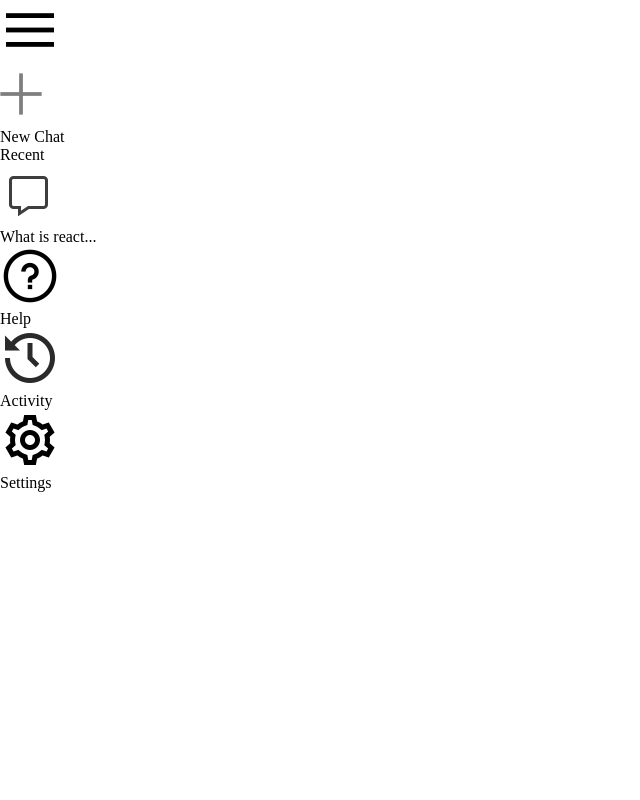
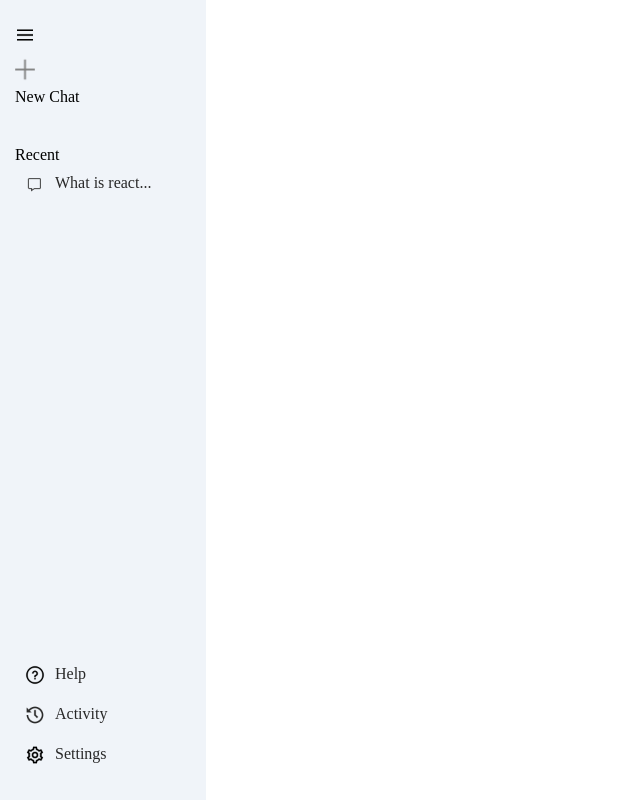
Before and after one commit to Vickymaurya1/Gemini-project, a React (Vite) app: page / in a window 1280 px wide. Shown: the whole page, without its empty margins (0-640 px from the left). Built offline with nearby package versions, Linux system fonts and the light colour scheme.

Commit message:
created the sidebar css

```diff
--- a/src/components/Sidebar/Sidebar.css
+++ b/src/components/Sidebar/Sidebar.css
@@ -0,0 +1,74 @@
+.sidebar{
+    min-height: 100vh;
+    display:inline-flex;
+    flex-direction: column;
+    justify-content: space-between;
+    background-color: #f0f4f9;
+    padding: 25px 15px;
+}
+
+.sidebar .top{
+    display: flex;
+    flex-direction: column;
+    align-items: flex-start;
+    gap: 10px;
+}
+
+.sidebar img{
+    width: 20px;
+}
+
+.sidebar .menu{
+    display: block;
+    margin-bottom: 10px;
+    cursor: pointer;
+}
+
+.sidebar .new-chat{
+    margin-top: 50px;
+    display: inline-flex;
+    align-items: center;
+    gap: 10px;
+    padding: 10px 15px;
+    background-color: #e6eaf1;
+    border-radius: 50px;
+    font-size: 14px;
+    color: gray;
+    cursor: pointer;
+}
+
+.sidebar .recent{
+    display: flex;
+    flex-direction: column;
+}
+
+.sidebar .recent-title{
+    margin-top: 30px;
+    margin-bottom: 20px;
+
+}
+
+.sidebar .recent-entry{
+    display: flex;
+    align-items: start;
+    gap: 10px;
+    padding: 10px;
+    padding-right: 40px;
+    border-radius: 50px;
+    color: #282828;
+    cursor: pointer;
+}
+
+.sidebar .recent-entry:hover{
+    background-color: #e2e6eb;
+}
+
+.sidebar .bottom{
+    display: flex;
+    flex-direction: column;
+}
+
+.sidebar .bottom-item{
+    padding-right: 10px;
+    cursor: pointer;
+}
```
